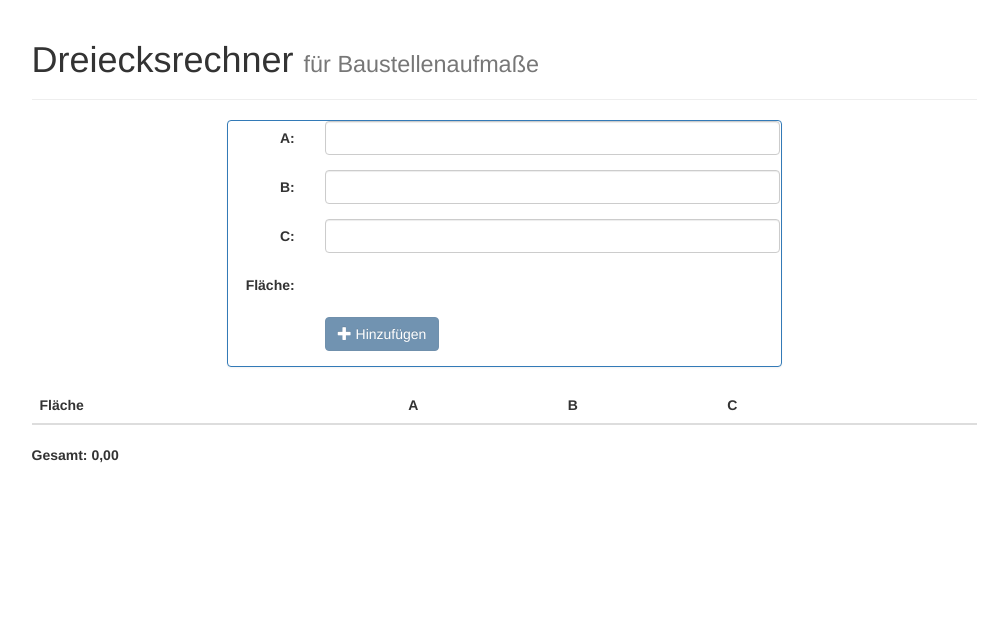
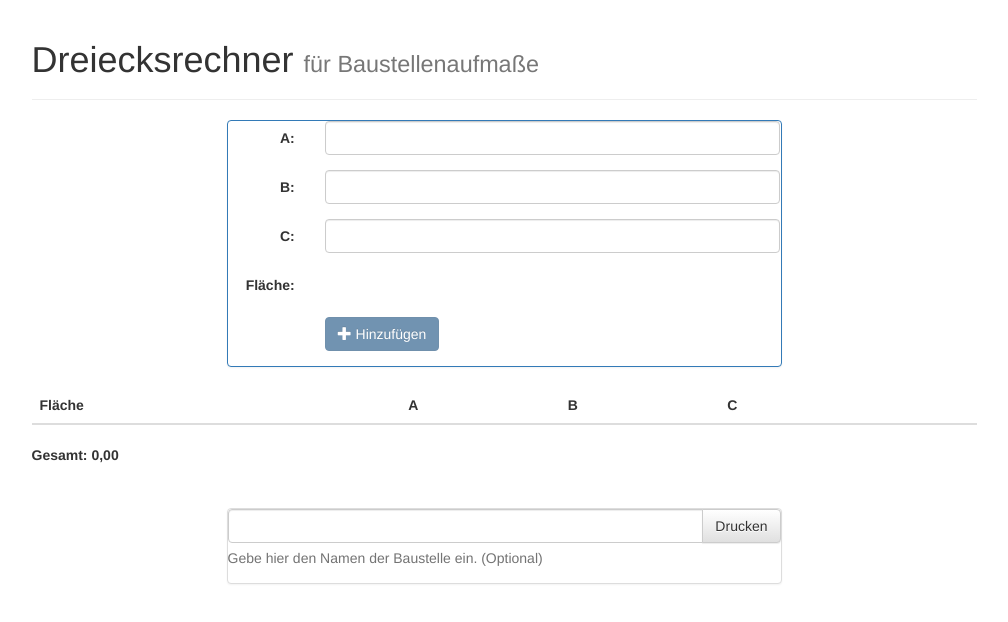
Before and after one commit to AndreMann90/dreiecke, a React (Create React App) app: page / in a window 1280 px wide. Shown: the top 622 px of the page, without its empty margins (136-1144 px from the left). Built offline with nearby package versions, Linux system fonts and the light colour scheme.

Commit message:
printing

```diff
--- a/src/App.js
+++ b/src/App.js
@@ -1,7 +1,8 @@
 import React, { Component } from 'react';
 import './App.css';
 import NewTriangle from './NewTriangle';
-import TrianlgeList from './TriangleList';
+import TriangleList from './TriangleList';
+import PrintIt from './PrintIt';
 
 import { PageHeader, Grid, Row, Col } from 'react-bootstrap';
 
@@ -9,30 +10,35 @@ class App extends Component {
 
   constructor(props) {
     super(props);
-    this.state = {items: []};
+    this.state = {items: [], name: ''};
   }
 
   render() {
     return (
-      <div>
         <Grid>
           <Row className="show-grid">
-            <Col md={10} mdOffset={1} sm={12} >
+            <Col className="noprint" md={10} mdOffset={1} sm={12} >
               <PageHeader>Dreiecksrechner <small>für Baustellenaufmaße</small></PageHeader>
             </Col>
           </Row>
           <Row className="show-grid">
-            <Col xs={10} xsOffset={1} sm={8} smOffset={2} md={6} mdOffset={3}>
+            <Col className="noprint" xs={10} xsOffset={1} sm={8} smOffset={2} md={6} mdOffset={3}>
               <NewTriangle onNew={this.newItem.bind(this)}/>
             </Col>
           </Row>
           <Row className="show-grid">
             <Col sm={12} md={10} mdOffset={1}>
-              <TrianlgeList items={this.state.items} onDelete={this.deleteItem.bind(this)} onDeleteAll={this.deleteAllItems.bind(this)} />
+              { this.state.name === '' ? null : <PageHeader className="noscreen"><small>{this.state.name}</small></PageHeader>  }
+              <TriangleList items={this.state.items} onDelete={this.deleteItem.bind(this)} onDeleteAll={this.deleteAllItems.bind(this)} />
+            </Col>
+          </Row>
+          <Row className="show-grid">
+            <Col className="noprint" xs={10} xsOffset={1} sm={8} smOffset={2} md={6} mdOffset={3}>
+              <div></div>
+              <PrintIt name={this.state.name} onChange={(e) => {this.setState({name: e.target.value})}}/>
             </Col>
           </Row>
         </Grid>
-      </div>
     );
   }
 
--- /dev/null
+++ b/src/PrintIt.js
@@ -0,0 +1,29 @@
+import React, { Component } from 'react';
+
+import { Button, FormGroup, FormControl, InputGroup, HelpBlock, Panel } from 'react-bootstrap';
+
+
+export default class PrintIt extends Component {
+
+    render() {
+        const marginTop = {
+            marginTop: 33
+        };
+        return (
+            <Panel style={marginTop} header="Tabelle drucken">
+                <form onSubmit={() => window.print()}>
+                    <FormGroup>
+                        <InputGroup>
+                            <FormControl type="text" value={this.props.name} onChange={this.props.onChange.bind(this)} />
+                            <InputGroup.Button>
+                                <Button type="submit">Drucken</Button>
+                            </InputGroup.Button>
+                        </InputGroup>
+                        <HelpBlock>Gebe hier den Namen der Baustelle ein. (Optional)</HelpBlock>
+                    </FormGroup>
+                </form>
+            </Panel>
+        )
+    }
+
+}
--- /dev/null
+++ b/src/PrintStyle.css
@@ -0,0 +1,11 @@
+@media print {
+    .noprint {
+        display: none;
+    }
+}
+
+@media screen {
+    .noscreen {
+        display: none;
+    }
+}
--- a/src/TriangleList.js
+++ b/src/TriangleList.js
@@ -15,7 +15,7 @@ export default class TrianlgeList extends Component {
                         <th>A</th>
                         <th>B</th>
                         <th>C</th>
-                        <th><DeleteAll items={this.props.items} onDeleteAll={this.props.onDeleteAll.bind(this)} /></th>
+                        <th className="noprint"><DeleteAll items={this.props.items} onDeleteAll={this.props.onDeleteAll.bind(this)} /></th>
                     </tr>
                     </thead>
                     <tbody>
@@ -38,7 +38,7 @@ class TriangleRow extends Component {
                 <td>{this.props.item.a}</td>
                 <td>{this.props.item.b}</td>
                 <td>{this.props.item.c}</td>
-                <td><Button bsStyle="link" bsSize="xsmall" onClick={this.handleDelete.bind(this)}>Löschen</Button></td>
+                <td className="noprint"><Button bsStyle="link" bsSize="xsmall" onClick={this.handleDelete.bind(this)}>Löschen</Button></td>
             </tr>
         )
     }
--- a/src/index.js
+++ b/src/index.js
@@ -3,6 +3,7 @@ import ReactDOM from 'react-dom';
 import App from './App';
 import 'bootstrap/dist/css/bootstrap.css';
 import 'bootstrap/dist/css/bootstrap-theme.css';
+import './PrintStyle.css'
 
 ReactDOM.render(
   <App />,
```
